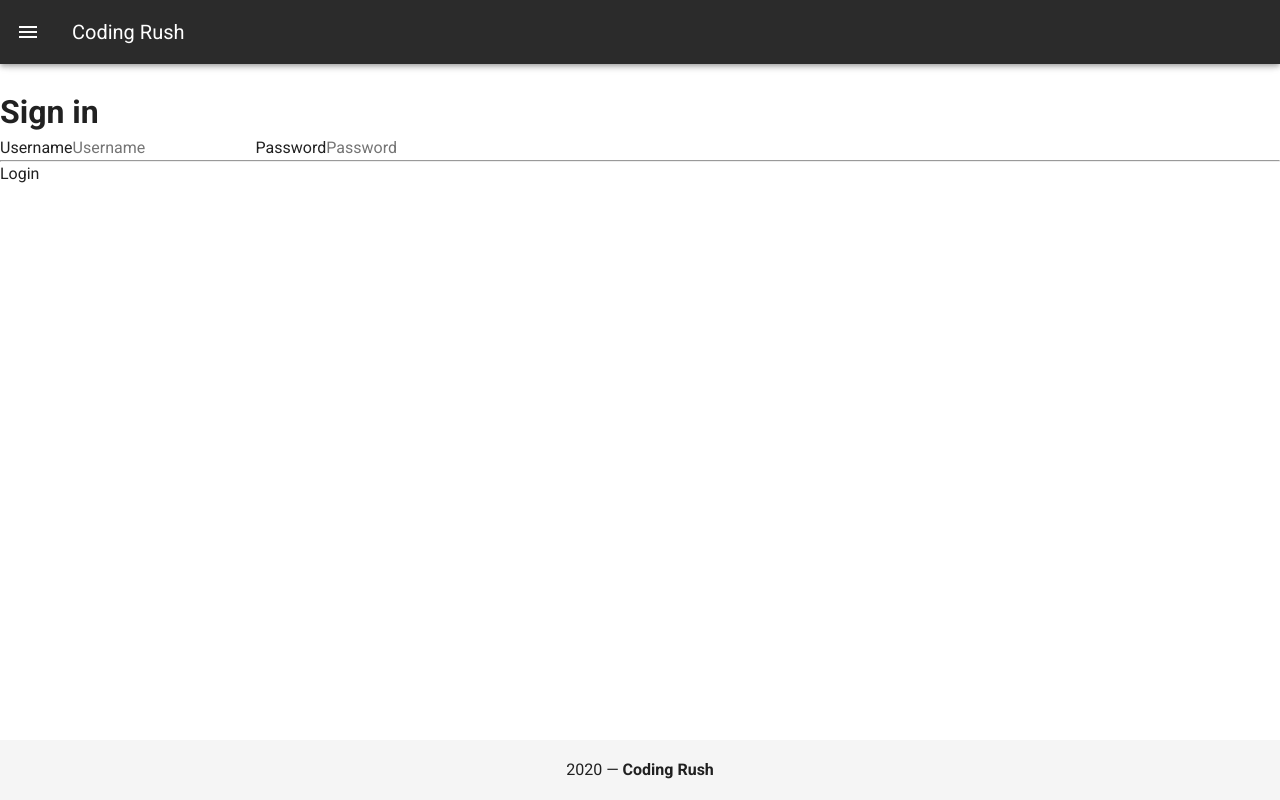
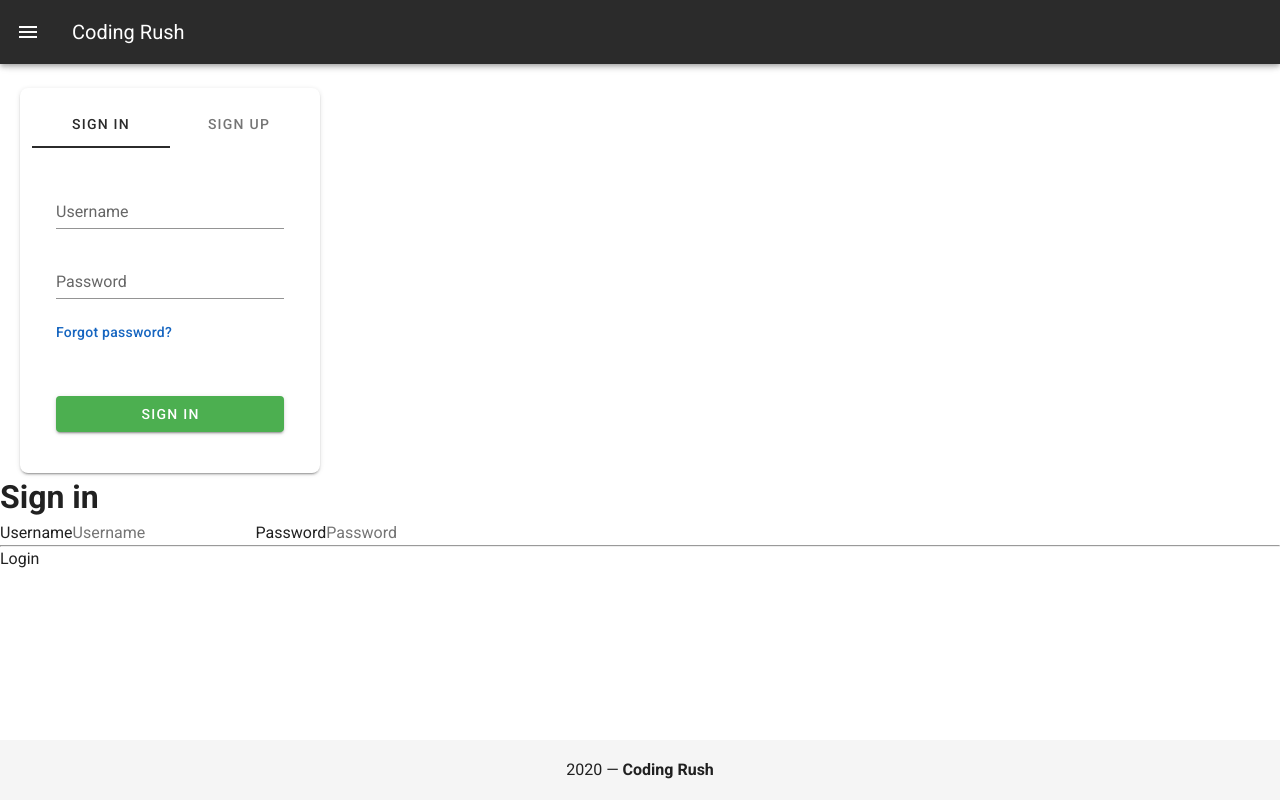
Before and after one commit to NightReal/coding-rush, a Vue app in the folder frontend/: page /login in a window 1280 px wide. Built offline with nearby package versions, Linux system fonts and the light colour scheme.

Commit message:
Added pretty sign-in form. Signing-in not connected to form.

```diff
--- /dev/null
+++ b/frontend/src/components/LoginForm.vue
@@ -0,0 +1,75 @@
+<template>
+  <v-card class="big-card" rounded="lg" style="margin-left: 20px">
+    <v-container>
+      <v-tabs v-model="tab" fixed-tabs centered>
+        <v-tab>Sign In</v-tab>
+        <v-tab>Sign Up</v-tab>
+      </v-tabs>
+
+      <v-tabs-items v-model="tab" fixed-height fill-height>
+        <v-tab-item>
+          <!--          <v-container class="px-6 py-10">-->
+          <v-form class="px-6 py-8" ref="form" v-model="valid" lazy-validation autocomplete="off">
+            <v-text-field class="form-field"
+                          :rules="nameRules" label="Username" required
+            ></v-text-field>
+            <v-text-field class="form-field"
+                          :rules="passwordRules" label="Password" type="password" required
+            ></v-text-field>
+            <a class="text-decoration-none font-weight-medium blue--text text--darken-3 text-body-2"
+                  href="https://youtu.be/dQw4w9WgXcQ">Forgot password?</a>
+            <v-container class="pa-0 pt-13">
+              <v-btn :disabled="!valid" color="success" @click="validate" width="100%">
+                Sign In
+              </v-btn>
+            </v-container>
+          </v-form>
+          <!--          </v-container>-->
+        </v-tab-item>
+        <v-tab-item>b</v-tab-item>
+      </v-tabs-items>
+    </v-container>
+  </v-card>
+</template>
+
+<script>
+export default {
+  name: 'LoginForm',
+  data() {
+    return {
+      tab: null,
+      valid: true,
+      username: '',
+      nameRules: [
+        (v) => !!v || 'Name is required',
+        (v) => /^[a-zA-Z0-9_.-]*$/.test(v) || 'Only Latin letters, digits, and symbols . - _ are allowed',
+        (v) => (v && v.length <= 20) || 'Name must be less than 20 characters',
+        (v) => (v && v.length >= 4) || 'Name must be more than 4 characters',
+      ],
+      password: '',
+      passwordRules: [
+        (v) => !!v || 'Password is required',
+        // (v) => /^[\w-.]+@([\w-]+\.)+[\w-]{2,4}$/.test(v) || 'E-mail must be valid',
+        (v) => (v && v.length <= 64) || 'Password must be less than 64 characters',
+        (v) => (v && v.length >= 8) || 'Password must be more than 8 characters',
+      ],
+    };
+  },
+  methods: {
+    validate() {
+      this.$refs.form.validate();
+    },
+  },
+};
+</script>
+
+<style scoped>
+
+.big-card {
+  min-width: 300px;
+  min-height: 385px;
+  width: 20vw;
+  height: 40vh;
+}
+
+</style>
--- a/frontend/src/views/Login.vue
+++ b/frontend/src/views/Login.vue
@@ -1,5 +1,6 @@
 <template>
   <div>
+    <LoginForm/>
     <form class="login" @submit.prevent="login">
       <h1>Sign in</h1>
       <label>Username</label>
@@ -13,8 +14,11 @@
 </template>
 
 <script>
+import LoginForm from '@/components/LoginForm.vue';
+
 export default {
   name: 'Login.vue',
+  components: { LoginForm },
   data() {
     return {
       email: '',
```
